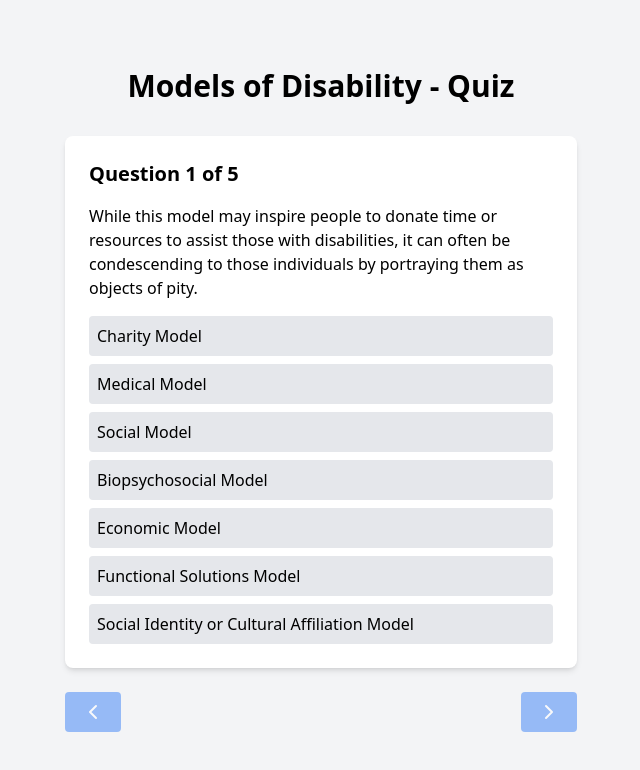
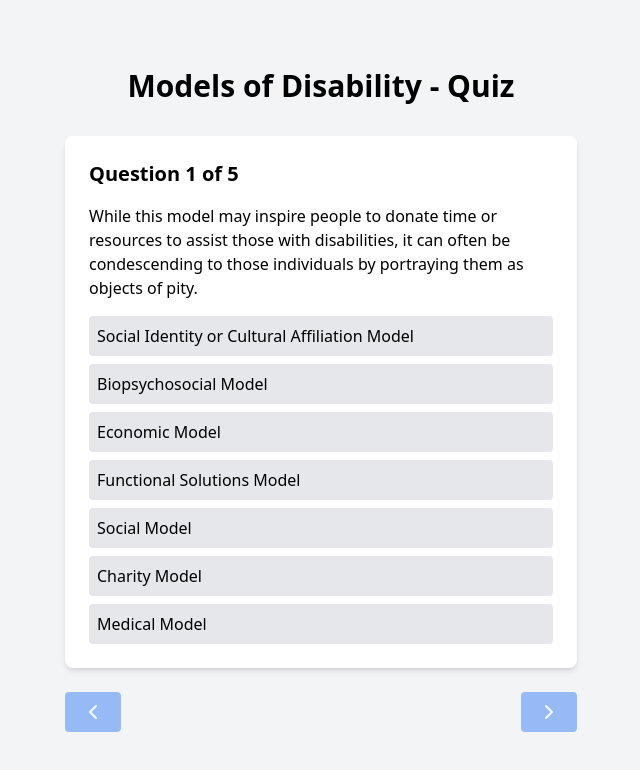
Before and after one commit to statecs/a11y-flashcard, a React (Create React App) app: page /chapter/models-of-disability/quiz in a window 1280 px wide. Shown: the top 770 px of the page, without its empty margins (319-959 px from the left). Built offline with nearby package versions, Linux system fonts and the light colour scheme.

Commit message:
Randomize quiz questions

```diff
--- a/src/components/Quiz.tsx
+++ b/src/components/Quiz.tsx
@@ -7,13 +7,18 @@ interface QuizQuestion {
   correctAnswer: number;
 }
 
+interface RandomizedQuizQuestion extends QuizQuestion {
+  randomizedOptions: string[];
+  correctAnswerIndex: number;
+}
+
 interface QuizProps {
   questions: QuizQuestion[];
   title: string;
 }
 
 // Fisher-Yates shuffle algorithm
-const shuffleArray = (array: QuizQuestion[]): QuizQuestion[] => {
+const shuffleArray = <T,>(array: T[]): T[] => {
   const shuffled = [...array];
   for (let i = shuffled.length - 1; i > 0; i--) {
     const j = Math.floor(Math.random() * (i + 1));
@@ -22,15 +27,27 @@ const shuffleArray = (array: QuizQuestion[]): QuizQuestion[] => {
   return shuffled;
 };
 
+const randomizeQuestion = (question: QuizQuestion): RandomizedQuizQuestion => {
+  const randomizedOptions = shuffleArray(question.options);
+  const correctAnswerIndex = randomizedOptions.indexOf(question.options[question.correctAnswer]);
+  return {
+    ...question,
+    randomizedOptions,
+    correctAnswerIndex
+  };
+};
+
 const Quiz: React.FC<QuizProps> = ({ questions: initialQuestions, title }) => {
-  const [questions, setQuestions] = useState<QuizQuestion[]>([]);
+  const [questions, setQuestions] = useState<RandomizedQuizQuestion[]>([]);
   const [currentQuestion, setCurrentQuestion] = useState(0);
   const [selectedAnswer, setSelectedAnswer] = useState<number | null>(null);
   const [score, setScore] = useState(0);
   const [quizCompleted, setQuizCompleted] = useState(false);
 
   useEffect(() => {
-    setQuestions(shuffleArray(initialQuestions));
+    const shuffledQuestions = shuffleArray(initialQuestions);
+    const randomizedQuestions = shuffledQuestions.map(randomizeQuestion);
+    setQuestions(randomizedQuestions);
   }, [initialQuestions]);
 
   const handleAnswerSelect = (index: number) => {
@@ -39,7 +56,7 @@ const Quiz: React.FC<QuizProps> = ({ questions: initialQuestions, title }) => {
 
   const handleNext = () => {
     if (selectedAnswer !== null) {
-      if (selectedAnswer === questions[currentQuestion].correctAnswer) {
+      if (selectedAnswer === questions[currentQuestion].correctAnswerIndex) {
         setScore(score + 1);
       }
       setSelectedAnswer(null);
@@ -59,7 +76,9 @@ const Quiz: React.FC<QuizProps> = ({ questions: initialQuestions, title }) => {
   };
 
   const restartQuiz = () => {
-    setQuestions(shuffleArray(initialQuestions));
+    const shuffledQuestions = shuffleArray(initialQuestions);
+    const randomizedQuestions = shuffledQuestions.map(randomizeQuestion);
+    setQuestions(randomizedQuestions);
     setCurrentQuestion(0);
     setSelectedAnswer(null);
     setScore(0);
@@ -92,7 +111,7 @@ const Quiz: React.FC<QuizProps> = ({ questions: initialQuestions, title }) => {
         <h2 className="text-xl font-semibold mb-4">Question {currentQuestion + 1} of {questions.length}</h2>
         <p className="mb-4">{questions[currentQuestion].question}</p>
         <div className="space-y-2">
-          {questions[currentQuestion].options.map((option, index) => (
+          {questions[currentQuestion].randomizedOptions.map((option, index) => (
             <button
               key={index}
               onClick={() => handleAnswerSelect(index)}
```
